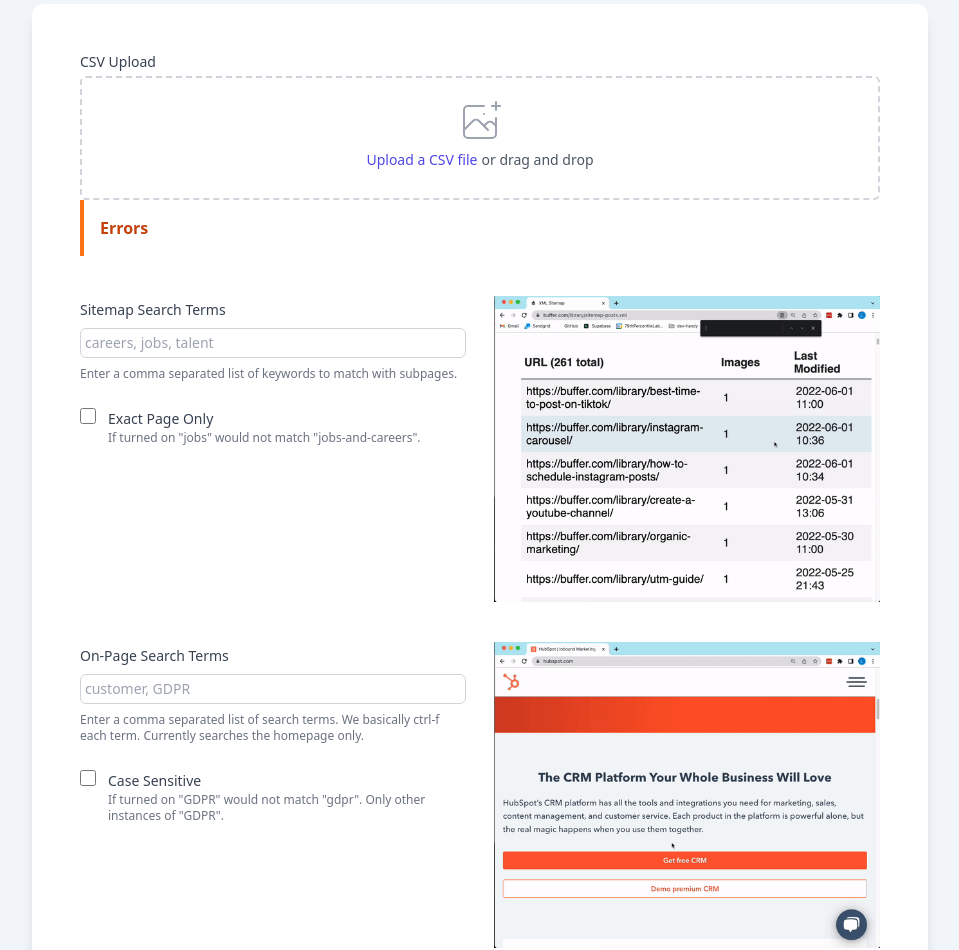
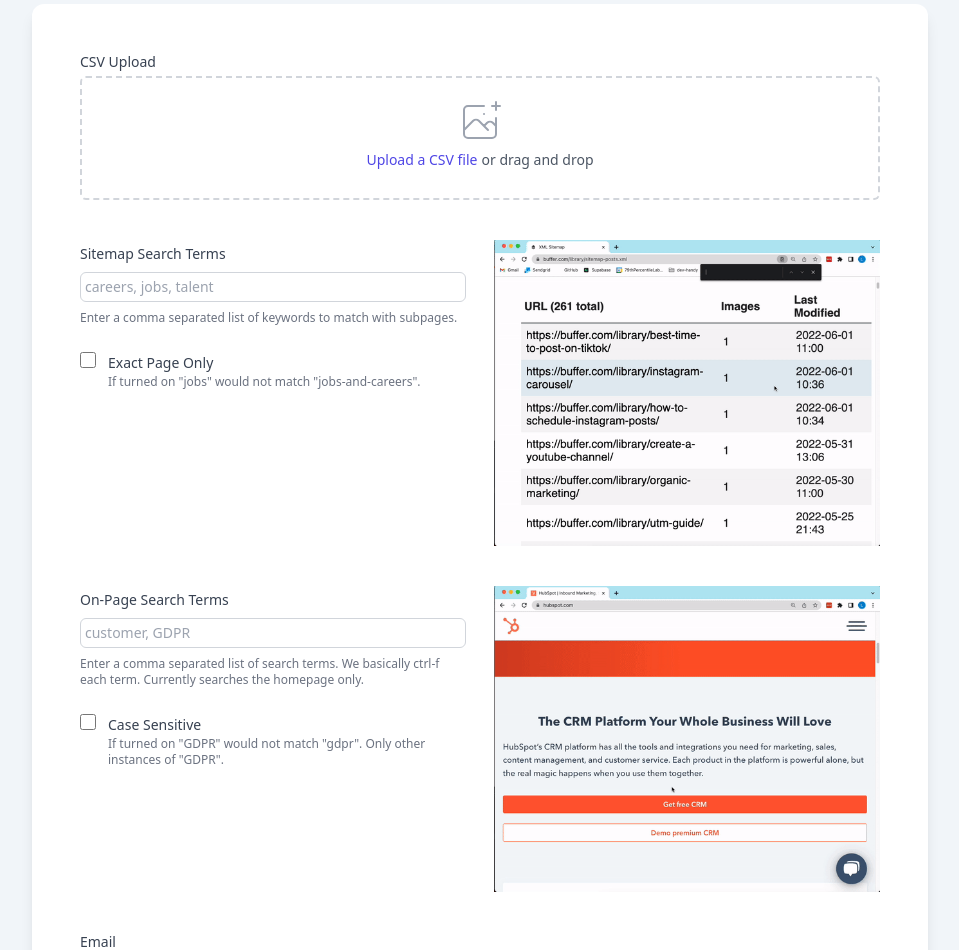
Before and after one commit to JongCleo/sitemap-detective, a Flask app: page / in a window 1280 px wide. Shown: the part 528-1478 px from the top of the page, without its empty margins (160-1119 px from the left). Run offline with Flask 2, Linux system fonts and the light colour scheme; parts of the project's set-up code (start-up, migrations or seed data) failed here and were passed over; some libraries are stand-ins or nearby versions.

Commit message:
show error only when there are erros

```diff
--- a/app/templates/_formhelpers.html
+++ b/app/templates/_formhelpers.html
@@ -1,5 +1,5 @@
 {% macro render_field(field) %} {{field(**kwargs)|safe}} {% endmacro %} {% macro
-render_errors(field)%}
+render_errors(field)%} {% if field.errors %}
 <div
   class="g-orange-100 border-l-4 border-orange-500 text-orange-700 p-4"
   role="alert"
@@ -10,4 +10,4 @@
   {% endfor %}
 </div>
 
-{% endmacro %}
+{% endif %} {% endmacro %}
--- a/app/templates/index.html
+++ b/app/templates/index.html
@@ -51,7 +51,7 @@
               <p id="file_name" class="text-xs text-gray-500"></p>
             </div>
           </div>
-          {{render_errors(form.file_upload)}}
+          {{ render_errors(form.file_upload) }}
         </div>
 
         <!-- Sitemap Search -->
```
